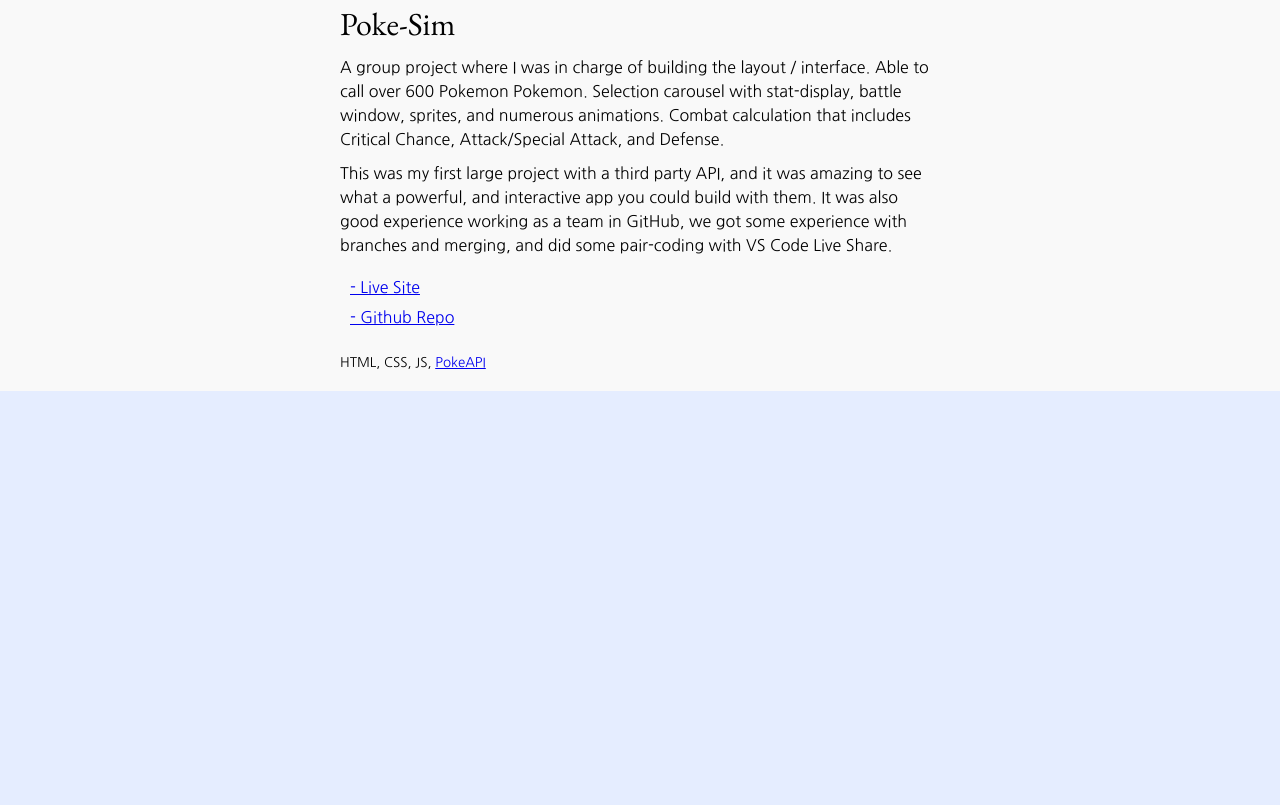
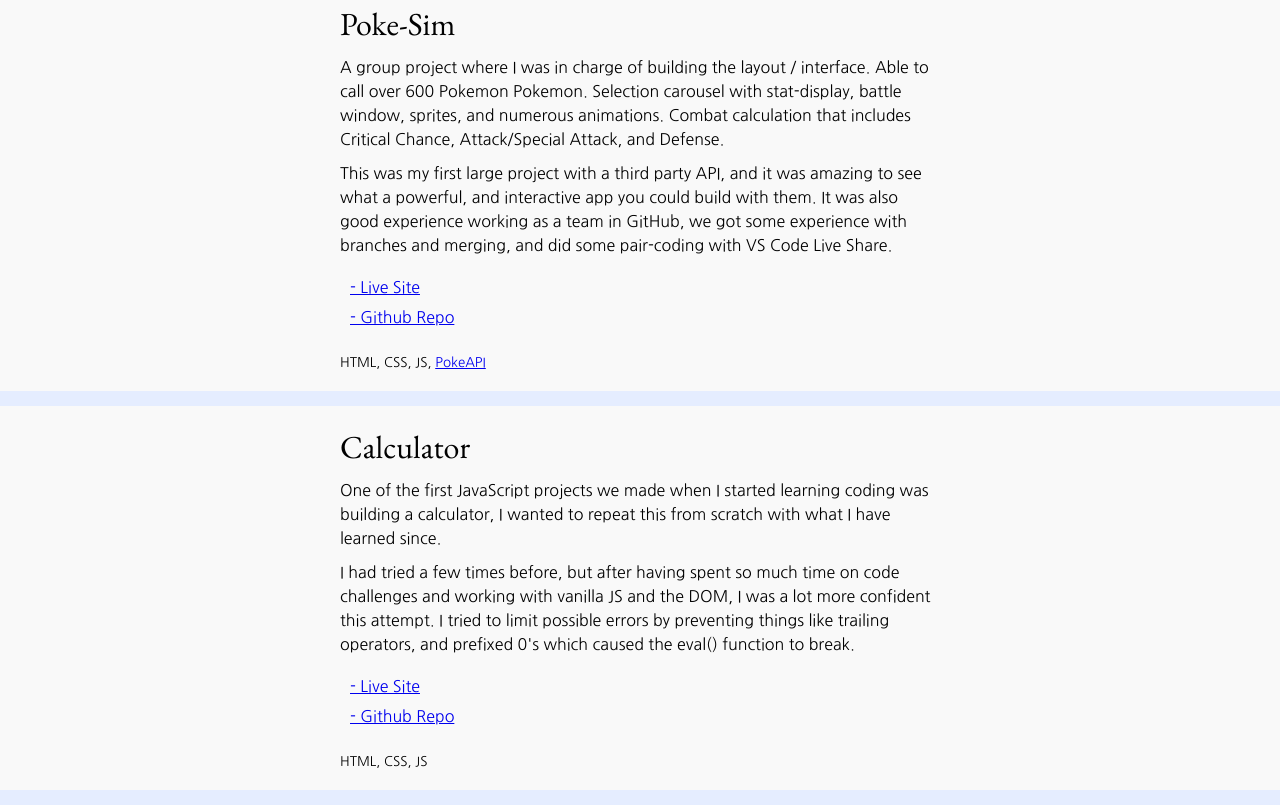
Before and after one commit to PaulB-H/devbypaul_redesign, a plain HTML site: page index.html in a window 1280 px wide. Shown: the part 3560-4365 px from the top of the page. Before the commit the page ends 3966 px from the top, so only its background shows below. Drawn offline with nearby package versions, Linux system fonts and the light colour scheme.

Commit message:
Added calculator project

```diff
--- a/index.html
+++ b/index.html
@@ -370,6 +370,44 @@
         <!-- END .wrap600 -->
       </div>
       <!-- END Poke Sim -->
+
+      <!-- Calculator -->
+      <div
+        class="calculator project-container"
+        data-aos="fade-left"
+        data-aos-anchor-placement="center-bottom"
+      >
+        <div class="wrap600">
+          <h2 class="project-header">Calculator</h2>
+
+          <p class="project-desc">
+            One of the first JavaScript projects we made when I started learning
+            coding was building a calculator, I wanted to repeat this from
+            scratch with what I have learned since.
+          </p>
+
+          <p class="project-desc">
+            I had tried a few times before, but after having spent so much time
+            on code challenges and working with vanilla JS and the DOM, I was a
+            lot more confident this attempt. I tried to limit possible errors by
+            preventing things like trailing operators, and prefixed 0's which
+            caused the eval() function to break.
+          </p>
+
+          <div class="project-links">
+            <a href="https://paulb-h.github.io/calculator/" target="_blank">
+              - Live Site
+            </a>
+            <a href="https://github.com/PaulB-H/calculator" target="_blank">
+              - Github Repo
+            </a>
+          </div>
+
+          <p><sub>HTML, CSS, JS</sub></p>
+        </div>
+        <!-- END .wrap600 -->
+      </div>
+      <!-- END Calculator -->
     </div>
     <!-- END Portfolio -->
 
```
